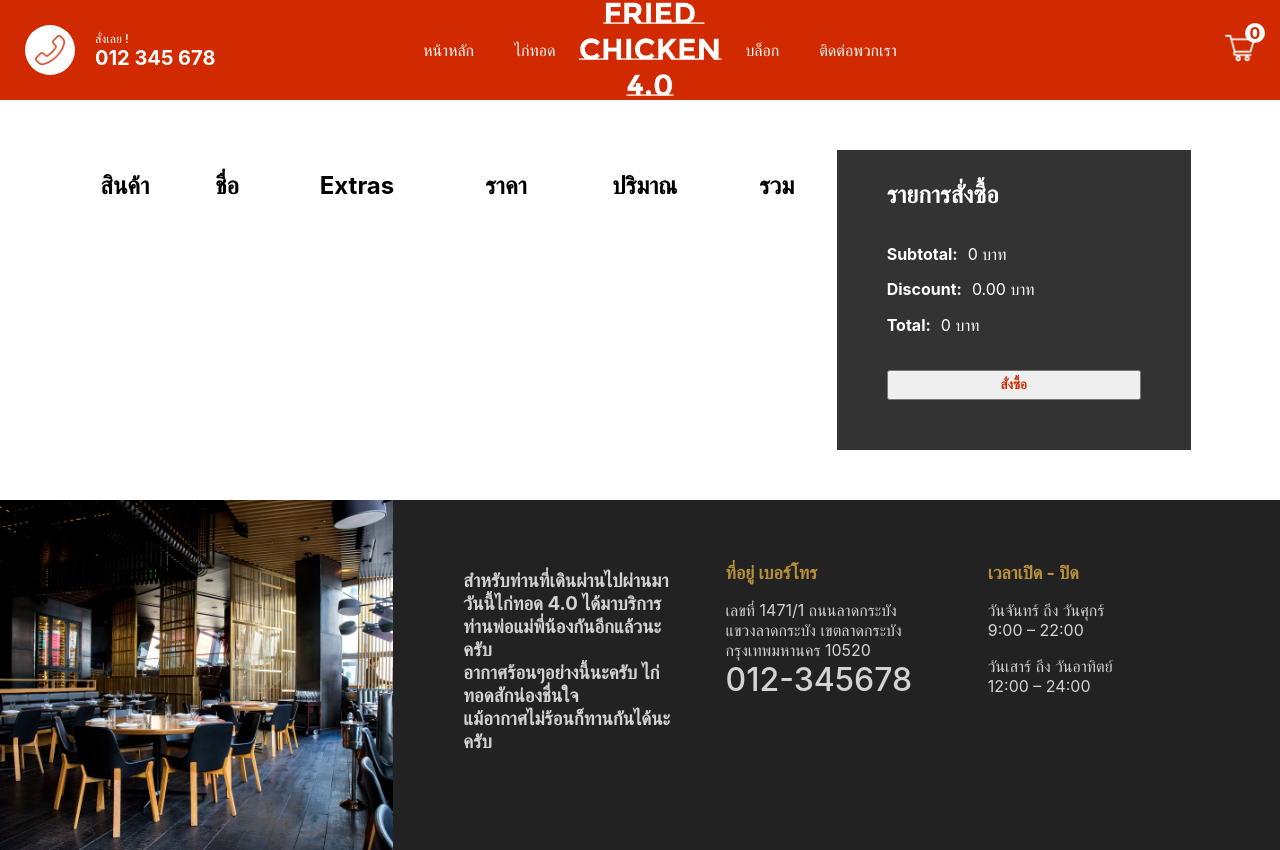
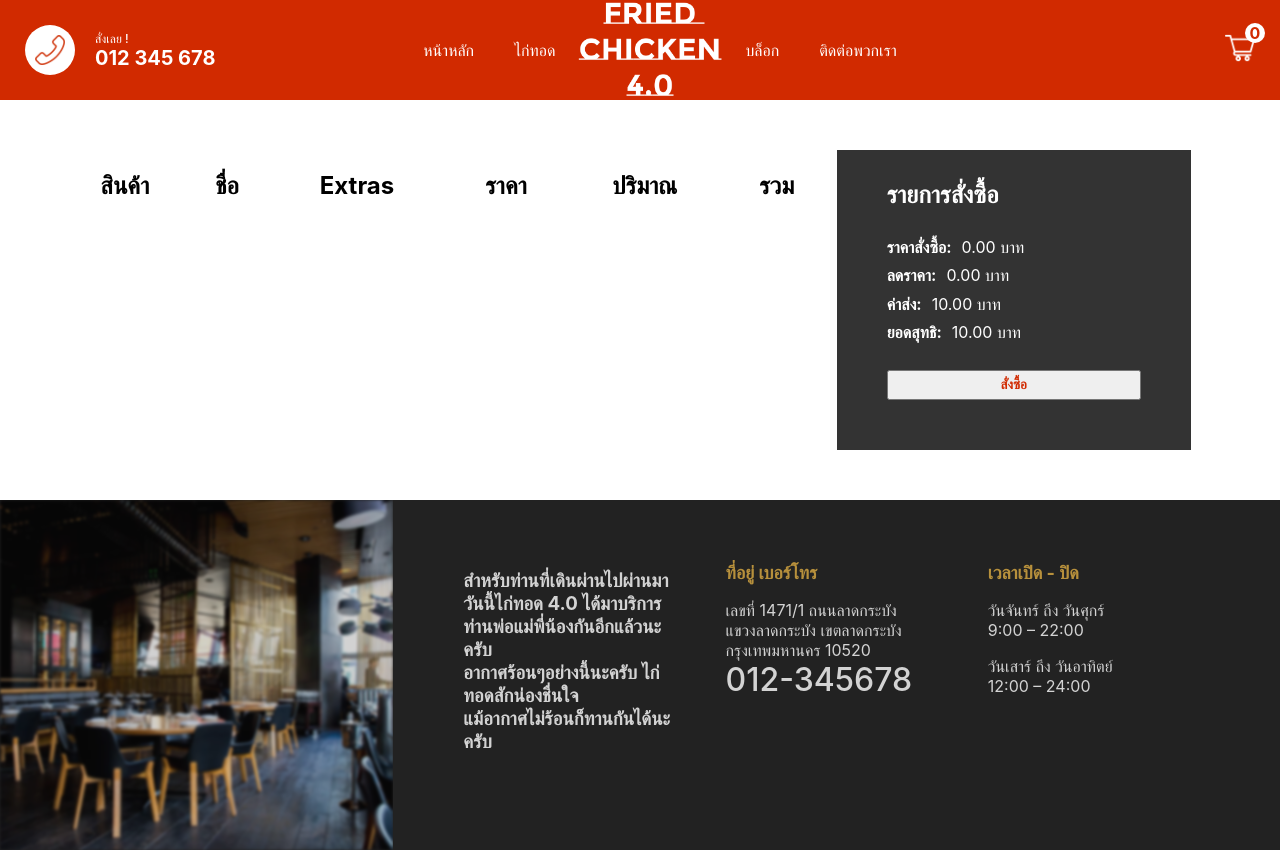
Before and after one commit to Abdulhakim-Maha/SDP-PROJECT, a Next.js app: page /cart in a window 1280 px wide. Built offline with nearby package versions, Linux system fonts and the light colour scheme.

Commit message:
updated a little bit

```diff
--- a/components/Footer.tsx
+++ b/components/Footer.tsx
@@ -6,7 +6,7 @@ const Footer = () => {
   return (
     <div className={style.container}>
       <div className={style.item}>
-        <Image src={"/img/bg1.png"} layout="fill" objectFit="cover" />
+        <Image src={"/img/bg1.png"} layout="fill" objectFit="cover" className={style.img} />
       </div>
       <div className={style.item}>
         <div className={style.card}>
--- a/components/OrderDetail.tsx
+++ b/components/OrderDetail.tsx
@@ -82,9 +82,15 @@ const OrderDetail: React.FC<{
 
   const submitHandler = (e: FormEvent) => {
     e.preventDefault();
-    const customer = enteredFirstname + enterredLastname;
+    const customer = enteredFirstname + " " + enterredLastname;
     console.log(customer, enteredPhone, enteredAddress);
-    createOrder({ customer, address: enteredAddress, total, method: 0 });
+    createOrder({
+      customer,
+      address: enteredAddress,
+      total,
+      phone: enteredPhone,
+      method: 0,
+    });
   };
 
   return (
--- a/models/Order.ts
+++ b/models/Order.ts
@@ -11,6 +11,7 @@ export interface ORDER {
   total: number;
   status: number;
   method: number;
+  phone: String;
 }
 
 const OrderSchema = new Schema<ORDER>(
@@ -29,6 +30,10 @@ const OrderSchema = new Schema<ORDER>(
       type: Number,
       required: true,
     },
+    phone:{
+      type: String,
+      required: true,
+    },
     status: {
       type: Number,
       default: 0,
--- a/pages/api/orders/index.ts
+++ b/pages/api/orders/index.ts
@@ -14,6 +14,7 @@ const handler = async (req: NextApiRequest, res: NextApiResponse) => {
     }
   } else if (method === "POST") {
     try {
+      console.log(req.body)
       const order = await Order.create(req.body);
       // console.log(order)
       res.status(201).json(order);
--- a/pages/cart.tsx
+++ b/pages/cart.tsx
@@ -28,6 +28,7 @@ const Cart = () => {
 
   const createOrder = async (data: any) => {
     try {
+      // console.log(data);
       const res = await axios.post("http://localhost:3000/api/orders", data);
       console.log(res.data._id);
       res.status === 201 && router.push("/orders/" + res.data._id);
@@ -84,7 +85,7 @@ const Cart = () => {
               createOrder({
                 customer: shipping?.name.full_name,
                 address: shipping?.address.address_line_1,
-                total: cart.total,
+                total: cart.total + 10,
                 method: 1,
               });
             });
@@ -97,7 +98,7 @@ const Cart = () => {
   return (
     <div className={styles.container}>
       <head>
-      <title>Cart</title>
+        <title>Cart</title>
       </head>
       <div className={styles.left}>
         <table className={styles.table}>
@@ -156,15 +157,18 @@ const Cart = () => {
         <div className={styles.wrapper}>
           <h2 className={styles.title}>รายการสั่งซื้อ</h2>
           <div className={styles.totalText}>
-            <b className={styles.totalTextTitle}>Subtotal:</b>
-            {cart.total} บาท
+            <b className={styles.totalTextTitle}>ราคาสั่งซื้อ:</b>
+            {cart.total.toFixed(2)} บาท
           </div>
           <div className={styles.totalText}>
-            <b className={styles.totalTextTitle}>Discount:</b>0.00 บาท
+            <b className={styles.totalTextTitle}>ลดราคา:</b>0.00 บาท
           </div>
           <div className={styles.totalText}>
-            <b className={styles.totalTextTitle}>Total:</b>
-            {cart.total} บาท
+            <b className={styles.totalTextTitle}>ค่าส่ง:</b>10.00 บาท
+          </div>
+          <div className={styles.totalText}>
+            <b className={styles.totalTextTitle}>ยอดสุทธิ:</b>
+            {(cart.total + 10).toFixed(2)} บาท
           </div>
           {open ? (
             <div className={styles.paymentMethods}>
@@ -200,7 +204,7 @@ const Cart = () => {
       {cash && (
         <OrderDetail
           setCash={setCash}
-          total={cart.total}
+          total={cart.total + 10}
           createOrder={createOrder}
         />
       )}
--- a/pages/orders/[id].tsx
+++ b/pages/orders/[id].tsx
@@ -42,9 +42,9 @@ const Order: React.FC<{ order: ORDER_V2 }> = ({ order }) => {
 
   return (
     <div className={styles.container}>
-      <head>
-      <title>Order</title>
-      </head>
+      <Head>
+        <title>Order</title>
+      </Head>
       <div className={styles.left}>
         <div className={styles.row}>
           <table className={styles.table}>
--- a/styles/Footer.module.scss
+++ b/styles/Footer.module.scss
@@ -7,7 +7,10 @@
     flex: 1;
     display: flex;
     position: relative;
-
+    .img{
+      opacity: 0.8;
+      filter: blur(1.5px);
+    }
     &:last-child {
       flex: 2;
 	  padding: 50px;
```
Also changed, not shown: components/ChickList.tsx (+14 -3 lines), pages/admin/index.tsx (+16 -4 lines).
